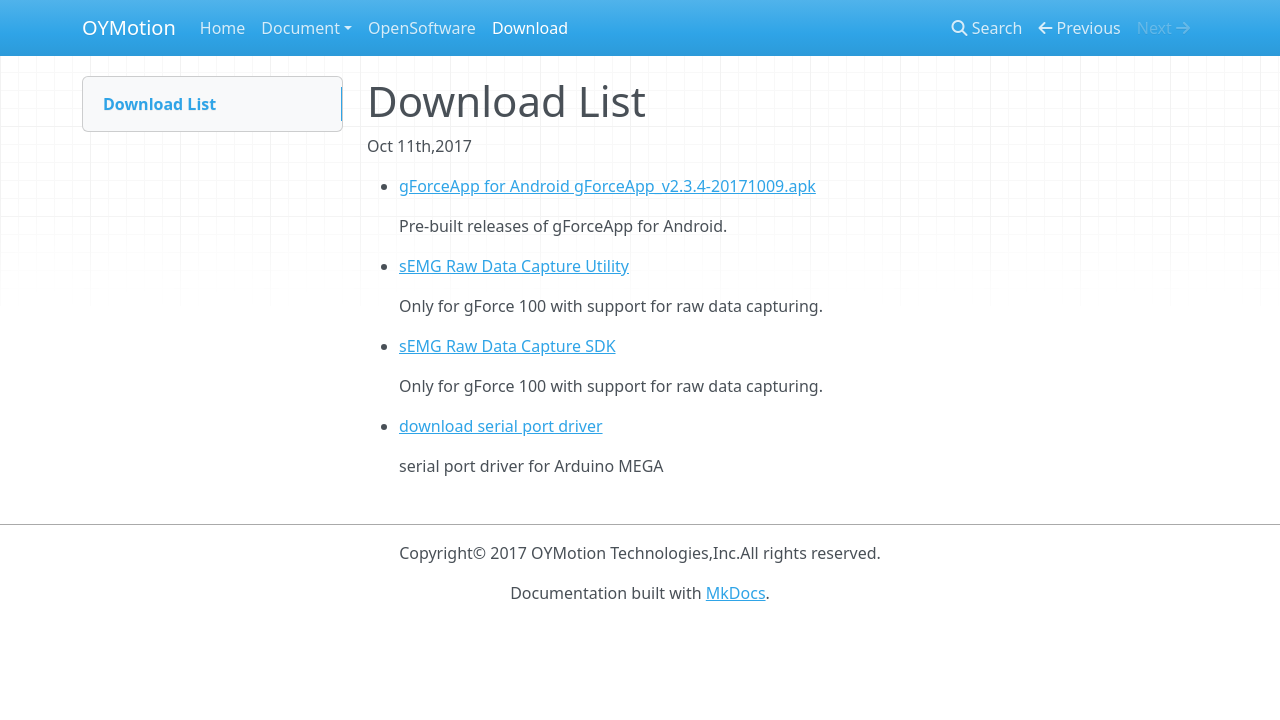
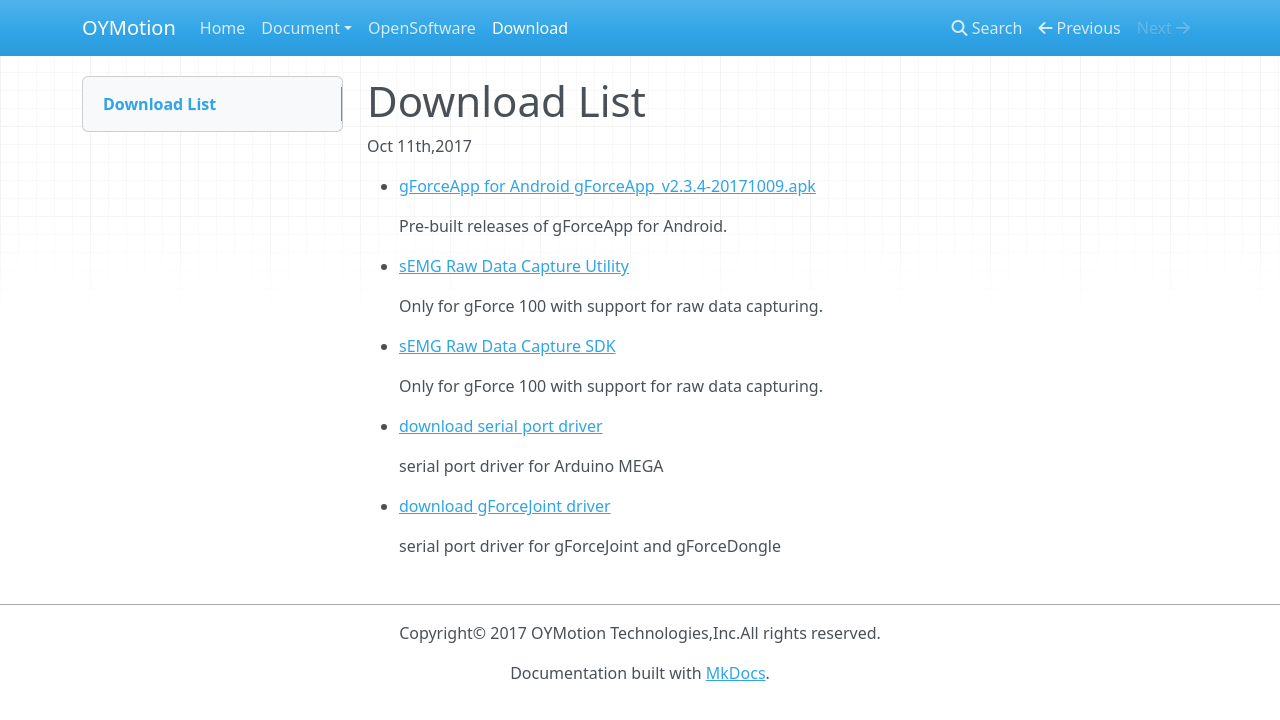
Before and after one commit to oymotion/oymotionDeveloperCommunity, an MkDocs documentation site: the page built from docs/downloadList/Download.md, in a window 1280 px wide. Shown: the top 720 px of the page. Built offline with MkDocs 1.6.1, drawn with Linux system fonts in a browser that asks for light colours; nearby versions of some CDN libraries; old or Windows-style settings are respelled for this version of MkDocs.

Commit message:
Add serial port driver for gForce Dongle(Joint).

```diff
--- a/docs/downloadList/Download.md
+++ b/docs/downloadList/Download.md
@@ -17,3 +17,7 @@ Oct 11th,2017
 * [download serial port driver](../assets/downloads/PL2303-WIN7-64.zip)
 
     serial port driver for Arduino MEGA
+
+* [download gForceJoint driver](../assets/downloads/ftdi_ft232_driver.7z)
+
+    serial port driver for gForceJoint and gForceDongle
```
Also changed, not shown: 1 other file.
